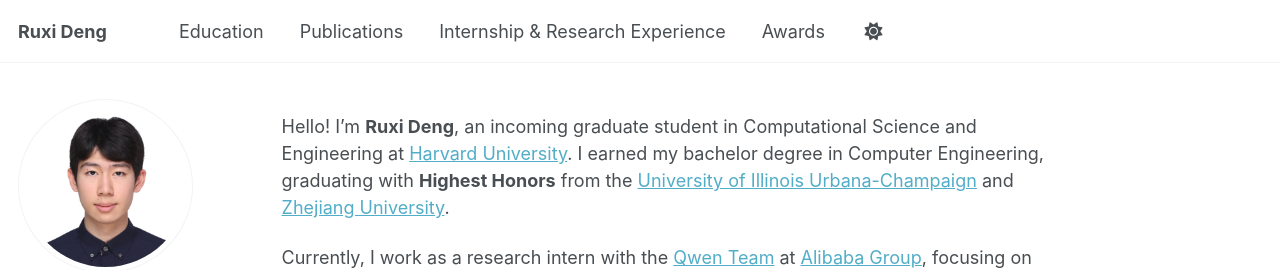
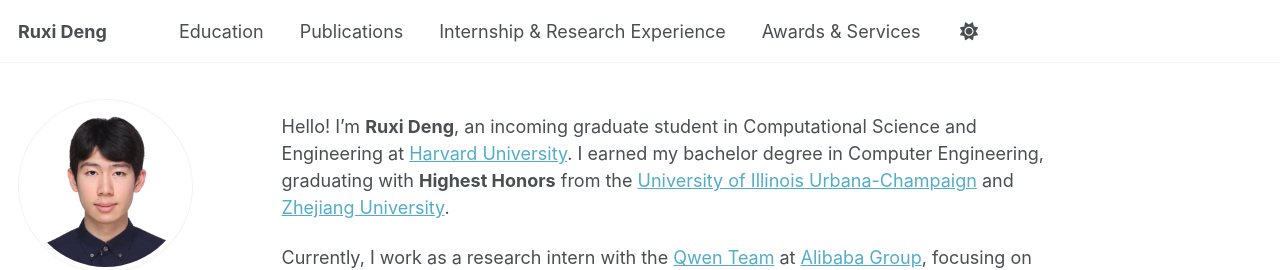
Before and after one commit to ruxideng/ruxideng.github.io, a Jekyll site: the page built from _pages/about.md, in a window 1280 px wide. Shown: the top 270 px of the page. Built offline with Jekyll 4.4.1, drawn with Linux system fonts in a browser that asks for light colours; some web fonts are replaced; a script that is not in the unit is left out.

Commit message:
Update navigation.yml

```diff
--- a/_data/navigation.yml
+++ b/_data/navigation.yml
@@ -26,7 +26,7 @@ main:
   - title: "Internship & Research Experience"
     url: /#research
 
-  - title: "Awards"
+  - title: "Awards & Services"
     url: /#awards
 
   # - title: "Miscellanea"
```
